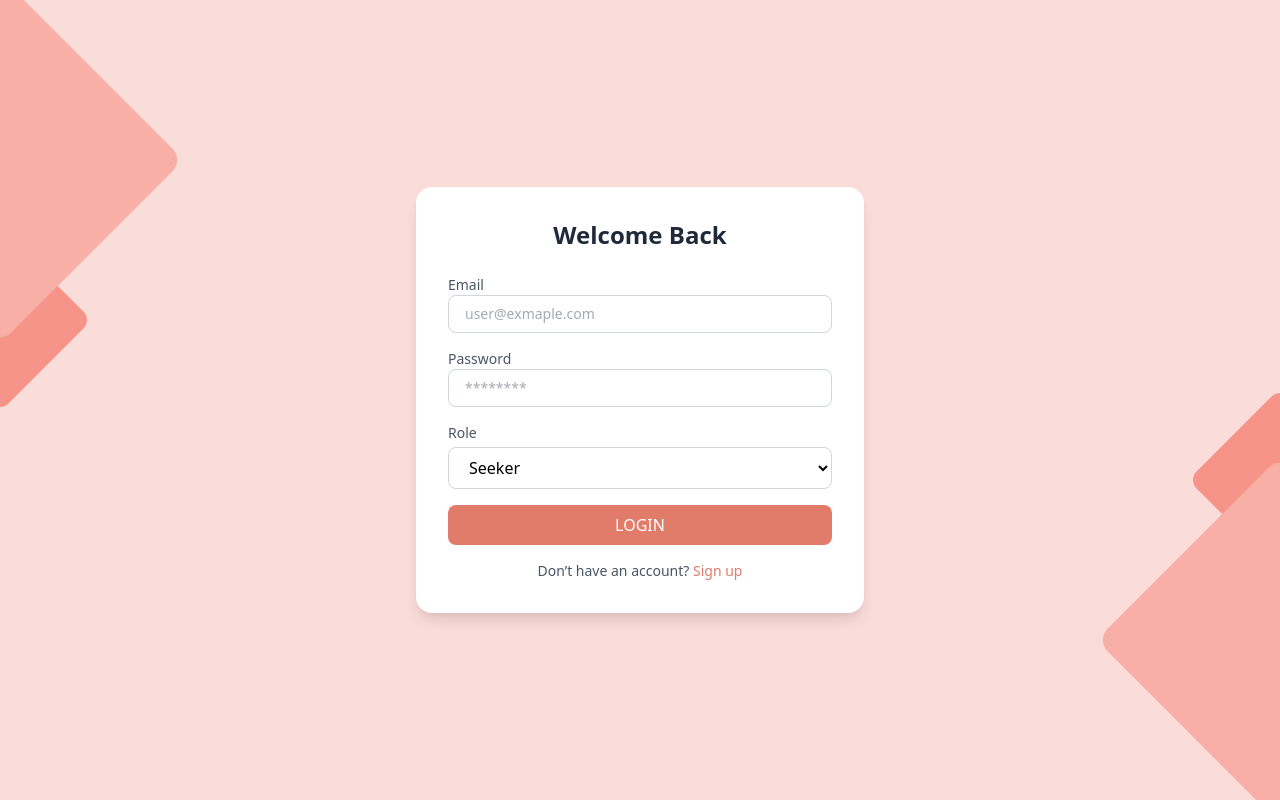
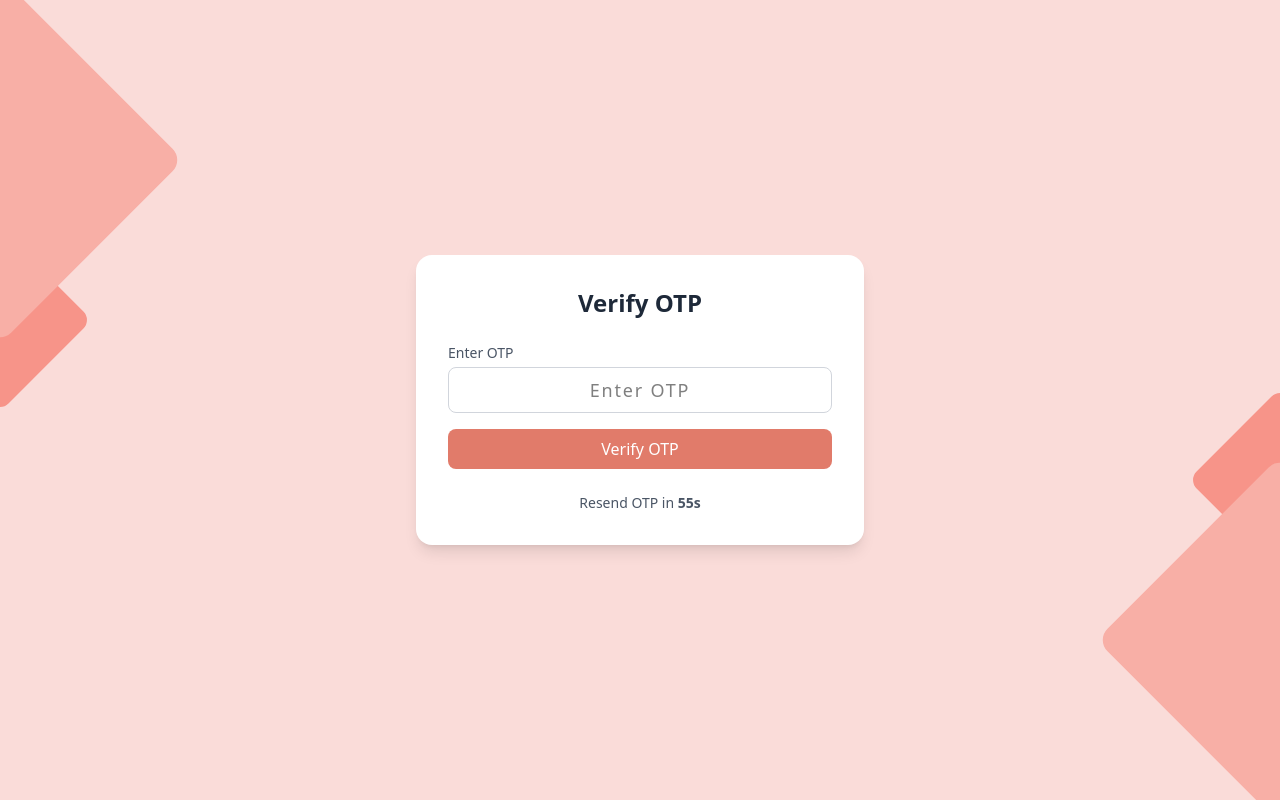
Before and after one commit to pushp2211/MealMatch, a React (Vite) app in the folder frontend/: page / in a window 1280 px wide. Built offline with nearby package versions, Linux system fonts and the light colour scheme.

Commit message:
feat(auth): add OTP page UI

```diff
--- a/frontend/src/App.jsx
+++ b/frontend/src/App.jsx
@@ -1,12 +1,11 @@
 import HomePage from "./routes/HomePage";
 import Login from "./routes/Login";
 import Signup from "./routes/Signup";
-
+import Otp_verify from "./routes/Otp_verify";
 function App(){
   return(
     <>
-      <HomePage/>
-      <Login/>
+      <Otp_verify/>
 
     </>
   )
--- a/frontend/src/index.css
+++ b/frontend/src/index.css
@@ -7,5 +7,5 @@
     --color-darkpink1: #e17b6a
 }
 :root{
-    --color-darkpink1: #e17b6a
+    --color-darkpink1: #e17b6a;
 }
--- /dev/null
+++ b/frontend/src/routes/Otp_verify.jsx
@@ -0,0 +1,99 @@
+import React, { useState, useEffect } from 'react';
+
+function OtpVerify() {
+  const [otp, setOtp] = useState('');
+  const [timeLeft, setTimeLeft] = useState(60);
+  const [canResend, setCanResend] = useState(false);
+
+  useEffect(() => {
+    let interval;
+    if (timeLeft > 0) {
+      interval = setInterval(() => {
+        setTimeLeft((prev) => prev - 1);
+      }, 1000);
+    } else {
+      setCanResend(true);
+    }
+
+    return () => clearInterval(interval);
+  }, [timeLeft]);
+
+   const handleChange = (e) => {
+    const onlyDigits = e.target.value.replace(/[^0-9]/g, ""); // ✅ Regex filter
+    if (onlyDigits.length <= 6) {
+      setOtp(onlyDigits);
+    }
+  };
+  const handleResend = (e) => {
+    e.preventDefault();
+    setTimeLeft(60);
+    setCanResend(false);
+    alert('OTP is sent again');
+  };
+
+  const handleVerify = (e) => {
+    e.preventDefault();
+    alert(`OTP Verifying: ${otp}`);
+  };
+
+  return (
+    <div className="p-4 relative w-[100vw] min-h-screen bg-[#fadcd9] flex items-center justify-center overflow-hidden">
+
+      {/* Background rotated squares (same as signup) */}
+      <div className="absolute top-[20%] left-0 w-[260px] h-[260px] bg-[#f8afa6] rotate-45 rounded-[16px] -translate-x-1/2 -translate-y-1/2 z-[5]" />
+      <div className="absolute top-[40%] left-0 w-[130px] h-[130px] bg-[#f79489] rotate-45 rounded-[12px] -translate-x-1/2 -translate-y-1/2 z-[4]" />
+      <div className="absolute bottom-[20%] right-0 w-[260px] h-[260px] bg-[#f8afa6] rotate-45 rounded-[16px] translate-x-1/2 translate-y-1/2 z-[5]" />
+      <div className="absolute bottom-[40%] right-0 w-[130px] h-[130px] bg-[#f79489] rotate-45 rounded-[12px] translate-x-1/2 translate-y-1/2 z-[4]" />
+
+      {/* OTP Form Card */}
+      <div className="w-full max-w-md bg-white shadow-lg rounded-2xl p-8 relative z-[20]">
+        <h2 className="text-2xl font-semibold text-center text-gray-800 mb-6">Verify OTP</h2>
+
+        <form onSubmit={handleVerify} className="space-y-4">
+          <div>
+            <label htmlFor="otp" className="block text-sm text-gray-600 mb-1">
+              Enter OTP
+            </label>
+            <input
+            type="text"
+            inputMode="numeric"
+            pattern="[0-9]*"
+            maxLength={6}
+            placeholder="Enter OTP"
+            value={otp}
+            onChange={handleChange}
+            className="w-full px-4 py-2 border border-gray-300 rounded-lg text-center text-lg tracking-widest"
+          />
+          </div>
+
+          <button
+            type="submit"
+            className="w-full bg-[#e17b6a] text-white py-2 rounded-lg hover:bg-[#d86e5d] transition duration-200"
+          >
+            Verify OTP
+          </button>
+        </form>
+
+        <div className="mt-6 text-center text-sm text-gray-600">
+          {timeLeft > 0 ? (
+            <p>
+              Resend OTP in <span className="font-bold">{timeLeft}s</span>
+            </p>
+          ) : (
+            <button
+              onClick={handleResend}
+              disabled={!canResend}
+              className={`text-[#e17b6a] hover:underline ${
+                !canResend ? 'opacity-50 cursor-not-allowed' : ''
+              }`}
+            >
+              Resend OTP
+            </button>
+          )}
+        </div>
+      </div>
+    </div>
+  );
+}
+
+export default OtpVerify;
```
